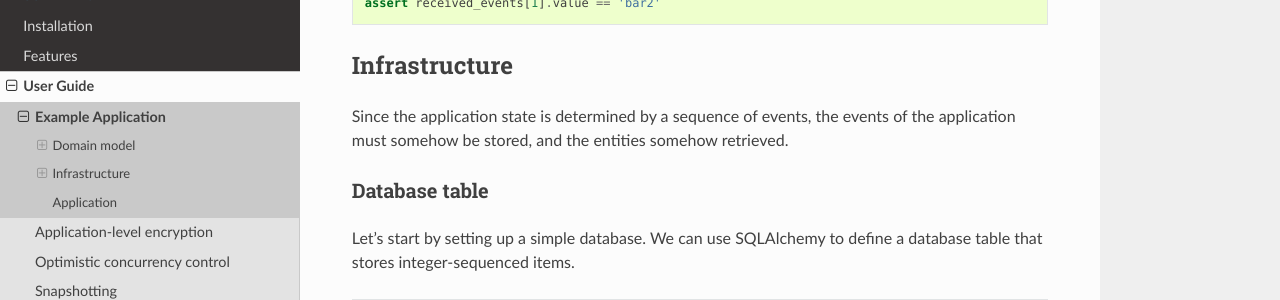
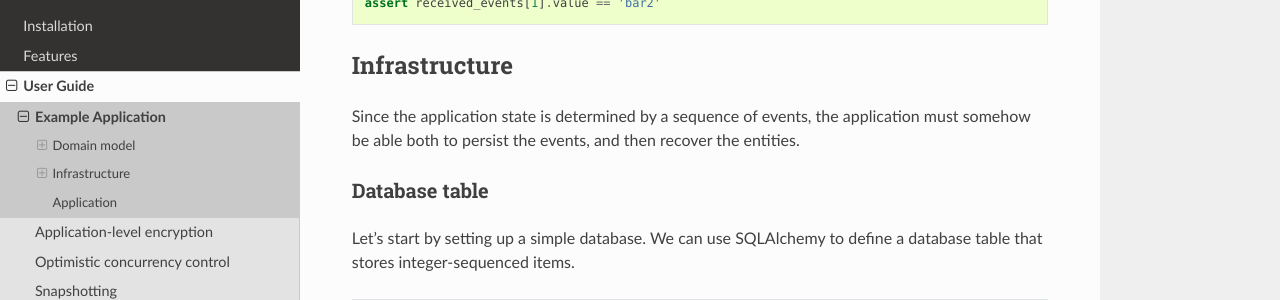
Before and after one commit to pyeventsourcing/eventsourcing, a Sphinx documentation site: the page built from docs/topics/user_guide/example_application.rst, in a window 1280 px wide and 900 px high, scrolled down 4688 px. Shown: the part 151-451 px from the top of the window. Built offline with Sphinx 7.4.7 and the Read the Docs theme 2.0.0, drawn with Linux system fonts in a browser that asks for light colours.

Commit message:
Editing example application.

```diff
--- a/docs/topics/user_guide/example_application.rst
+++ b/docs/topics/user_guide/example_application.rst
@@ -274,8 +274,9 @@ receive the events that will be published, so we can see what happened.
 Infrastructure
 ==============
 
-Since the application state is determined by a sequence of events, the events of the
-application must somehow be stored, and the entities somehow retrieved.
+Since the application state is determined by a sequence of events, the
+application must somehow be able both to persist the events, and then
+recover the entities.
 
 Database table
 --------------
```
